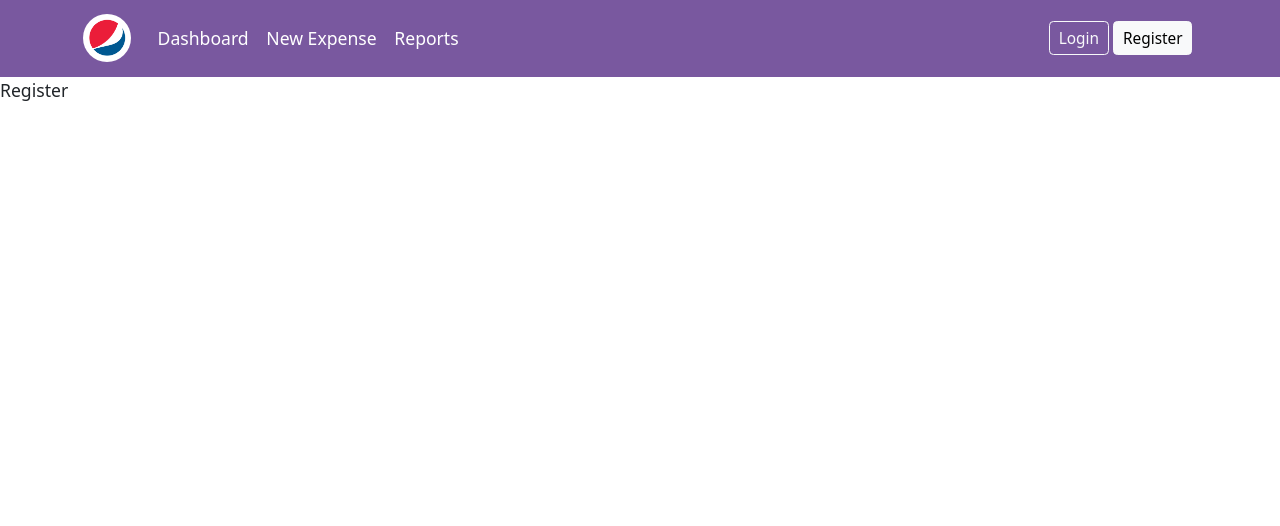
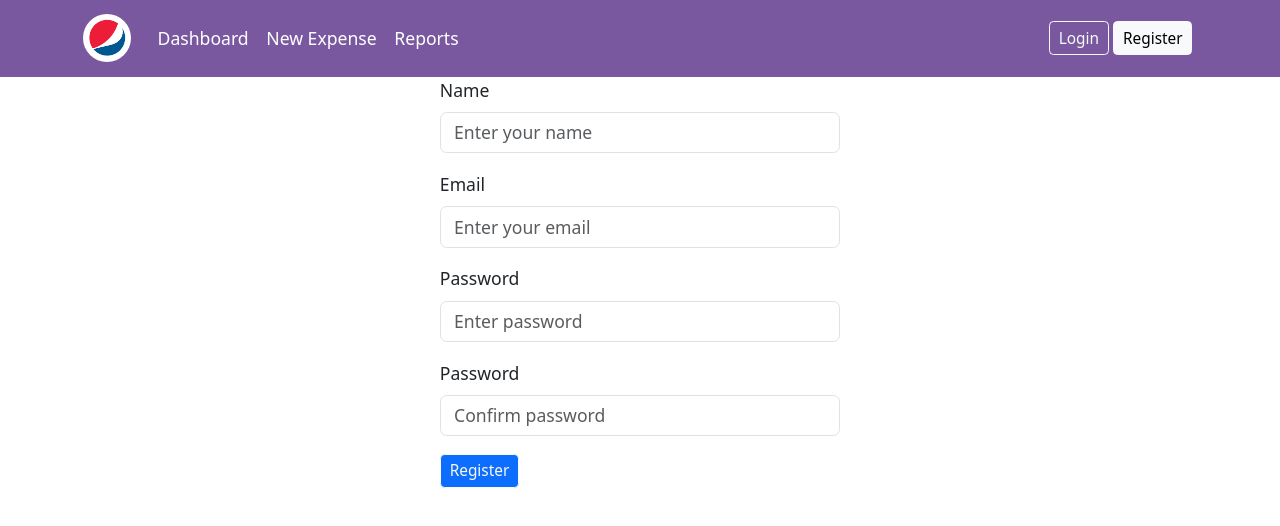
Before and after one commit to wilmafernandes1993/webapp, a React (Vite) app: page /register in a window 1280 px wide. Shown: the top 526 px of the page. Built offline with nearby package versions, Linux system fonts and the light colour scheme.

Commit message:
Complete registration

```diff
--- /dev/null
+++ b/src/hooks/useRegister.ts
@@ -0,0 +1,23 @@
+import { useState } from "react"
+import { Profile } from "../model/Profile";
+import { createPRofile } from "../services/auth-service";
+
+export const useRegister = () => {
+    const [error, setError] = useState<string>("");
+    const [isLoading, setLoader] = useState<boolean>(false);
+    const [toast, setToast] = useState<string>("");
+
+    const signup = (profile: Profile) => {
+        setLoader(true);
+        createPRofile(profile)
+        .then((response) => {
+            if(response && response.status === 201) {
+                setToast("Profile is successfully craeted");
+            }
+        })
+        .catch((error) => setError(error.message))
+        .finally(() => setLoader(false));
+    }
+    return {error, isLoading, signup, toast};
+
+}
--- /dev/null
+++ b/src/model/Profile.ts
@@ -0,0 +1,7 @@
+export interface Profile {
+    profileId?: string;
+    name: string,
+    email: string,
+    password: string,
+    confirmPassword: string
+}
--- a/src/pages/register/Register.tsx
+++ b/src/pages/register/Register.tsx
@@ -1,8 +1,86 @@
+import profileValidationSchema from "../../validation/profileValidationSchema"
+import { Profile } from "../../model/Profile"
+import { useFormik } from "formik"
+import { createPRofile } from "../../services/auth-service"
+import { useState } from "react"
+import { useRegister } from "../../hooks/useRegister"
+
 
 const Register = () => {
+  const {error, isLoading, signup, toast} = useRegister();
+
+  const formik = useFormik<Profile>({
+    initialValues: {
+      name: "",
+      email: "",
+      password: "",
+      confirmPassword: ""
+    },
+    validationSchema: profileValidationSchema,
+    onSubmit: (profile: Profile, {resetForm}) => {
+      signup(profile);
+      resetForm();
+    }
+  }
+
+  )
   return (
-    <div>
-      Register
+    <div className="d-flex justify-content-center align-items-center login-background">
+      <div className="container col-md-4 col-sm-12">
+        {isLoading && <p>Loading...</p>}
+        {error && <p className="text-danger">{error}</p>}
+        {toast && <p className="text-primary">{toast}</p> }
+        <form onSubmit={formik.handleSubmit}>
+          <div className="mb-3">
+            <label htmlFor="name" className="form-label">
+              Name
+            </label>
+
+            <input type="text" className="form-control" id="name" placeholder="Enter your name" name="name" value={formik.values.name} onChange={formik.handleChange}
+            onBlur={formik.handleBlur}
+            />
+            {formik.touched.name && formik.errors.name ? <div className="text-danger fst-italic">{formik.errors.name}</div> : null}
+          </div>
+
+          <div className="mb-3">
+            <label htmlFor="email" className="form-label">
+              Email
+            </label>
+
+            <input type="email" className="form-control" id="email" placeholder="Enter your email" name="email"
+            value={formik.values.email} onChange={formik.handleChange} onBlur={formik.handleBlur}
+            />
+            {formik.touched.email && formik.errors.email ? <div className="text-danger fst-italic">{formik.errors.email}</div> : null}
+          </div>
+
+          <div className="mb-3">
+            <label htmlFor="password" className="form-label">
+              Password
+            </label>
+
+            <input type="password" className="form-control" id="password" placeholder="Enter password" name="password"
+            value={formik.values.password} onChange={formik.handleChange} onBlur={formik.handleBlur}
+            />
+            {formik.touched.password && formik.errors.password ? <div className="text-danger fst-italic">{formik.errors.password}</div> : null}
+          </div>
+
+          <div className="mb-3">
+            <label htmlFor="password" className="form-label">
+              Password
+            </label>
+
+            <input type="password" className="form-control" id="retypepassword" placeholder="Confirm password" name="confirmPassword"
+            value={formik.values.confirmPassword} onChange={formik.handleChange} onBlur={formik.handleBlur}
+            />
+            {formik.touched.confirmPassword && formik.errors.confirmPassword ? <div className="text-danger fst-italic">{formik.errors.confirmPassword}</div> : null}
+          </div>
+
+            <button className="btn btn-sm btn-primary btn-outline-light" type="submit">
+              Register
+            </button>
+
+        </form>
+      </div>
     </div>
   )
 }
--- /dev/null
+++ b/src/services/auth-service.ts
@@ -0,0 +1,6 @@
+import apiClient from "../config/api-client";
+import { Profile } from "../model/Profile";
+
+export const createPRofile = (profile: Profile) => {
+    return apiClient.post<Profile>("/register", profile);
+}
--- /dev/null
+++ b/src/validation/profileValidationSchema.ts
@@ -0,0 +1,10 @@
+import * as yup from 'yup';
+
+const profileValidationSchema = yup.object().shape({
+    name: yup.string().required('Name is required').min(3, 'Name must be atleast 3 charcaters'),
+    email: yup.string().required('Email is required').email('Email is not valid'),
+    password: yup.string().required('Password is required').min(5, 'PAssword must be atleast 5 characters'),
+    confirmPassword: yup.string().required('Retype confrim password').oneOf([yup.ref('password')], 'Password must match')
+})
+
+export default profileValidationSchema;
```
